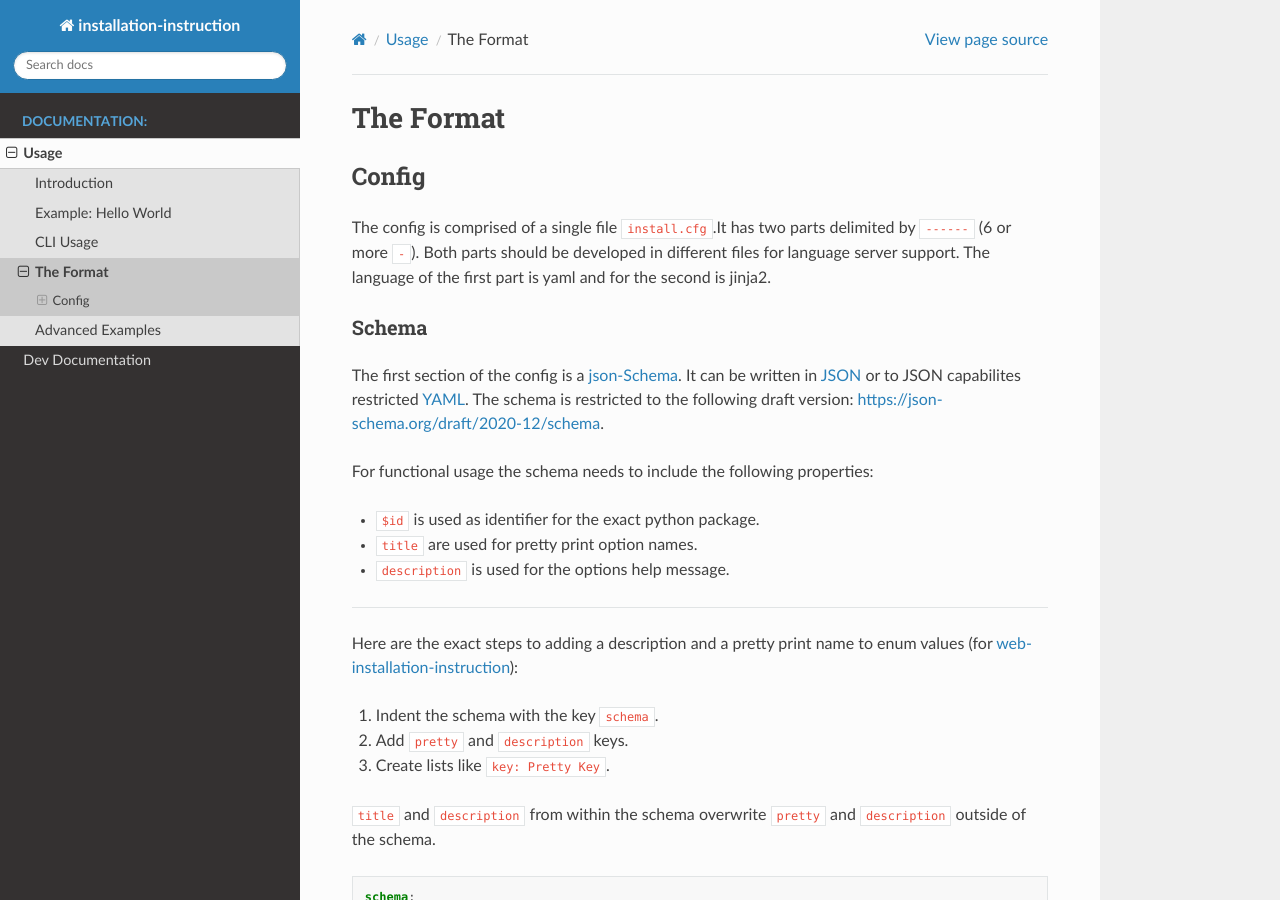
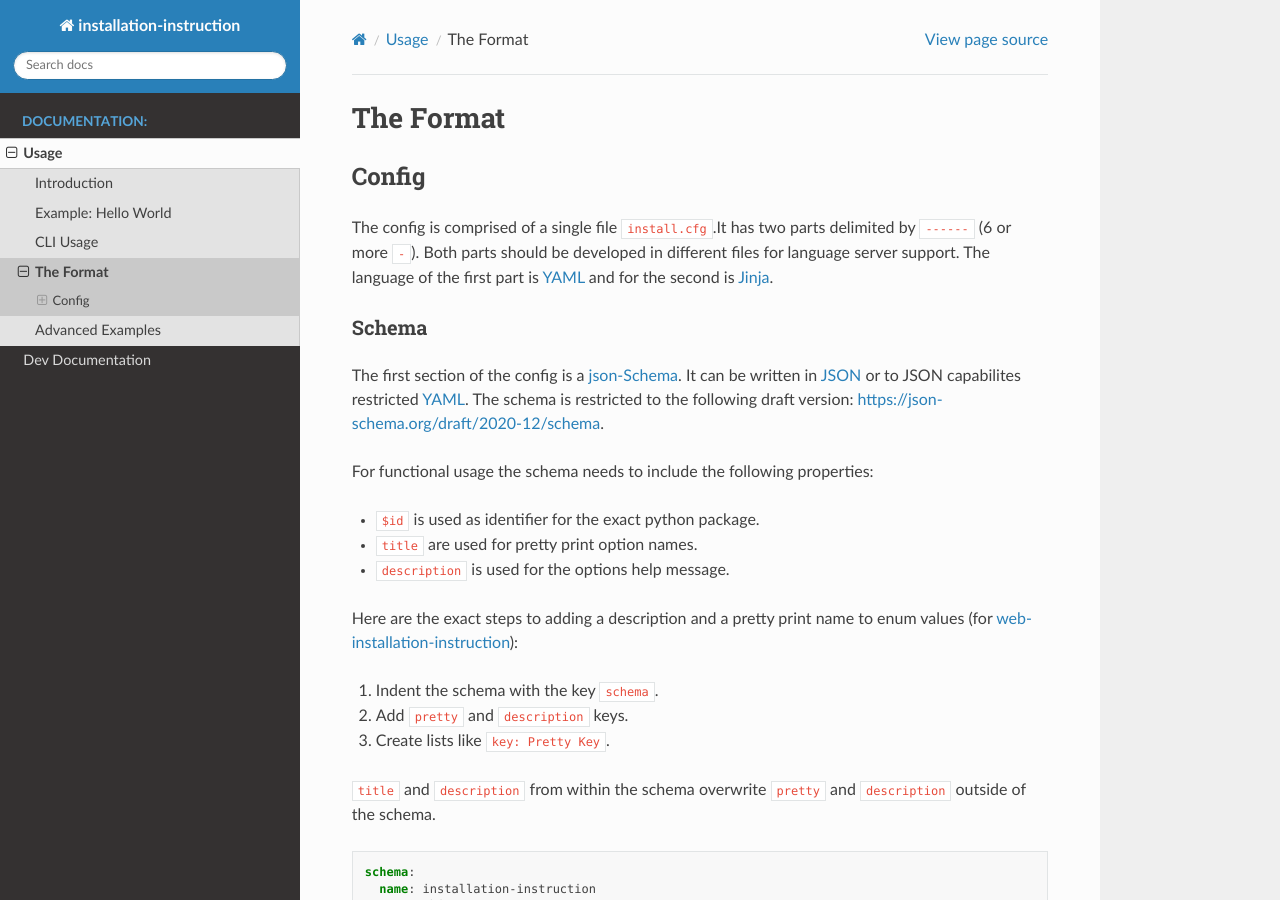
Before and after one commit to instructions-d-installation/installation-instruction, a Sphinx documentation site: the page built from doc/usage_docs/format.md, in a window 1280 px wide and 900 px high. Built offline with Sphinx 7.4.7 and the Read the Docs theme 2.0.0, drawn with Linux system fonts in a browser that asks for light colours.

Commit message:
doc: slight implrovements
Co-authored-by: Timo Ege <TimoEge@online.de>

````diff
--- a/doc/usage_docs/format.md
+++ b/doc/usage_docs/format.md
@@ -3,14 +3,14 @@
 ## Config
 
 The config is comprised of a single file `install.cfg`.It has two parts delimited by `------` (6 or more `-`).
-Both parts should be developed in different files for language server support. The language of the first part is yaml and for the second is jinja2.
+Both parts should be developed in different files for language server support. The language of the first part is [YAML] and for the second is [Jinja].
 
 
 ### Schema
 
-The first section of the config is a [json-Schema](https://json-schema.org/).
-It can be written in [JSON](https://www.json.org/json-en.html) or to JSON capabilites restricted [YAML](https://yaml.org/).
-The schema is restricted to the following draft version: https://json-schema.org/draft/2020-12/schema.
+The first section of the config is a [json-Schema].
+It can be written in [JSON] or to JSON capabilites restricted [YAML].
+The schema is restricted to the following draft version: <https://json-schema.org/draft/2020-12/schema>.
 
 For functional usage the schema needs to include the following properties:
 
@@ -18,7 +18,7 @@ For functional usage the schema needs to include the following properties:
 * `title` are used for pretty print option names.
 * `description` is used for the options help message.
 
----
+
 Here are the exact steps to adding a description and a pretty print name to enum values (for [web-installation-instruction](https://github.com/instructions-d-installation/web-installation-instruction)):
   1. Indent the schema with the key `schema`.
   2. Add `pretty` and `description` keys.
@@ -43,7 +43,7 @@ description:
   pip: Standard python package manager.
 ```
 
----
+
 The schema is tested by the Draft202012Validator from the jsonschema python package.
 
 For the package to set the default os to the running system, give the property which specified the os the name `__os__`.
@@ -54,6 +54,8 @@ __os__:
   - linux
   - macos
 ```
+
+
 ### Jinja template
 
 In the second part of the file a Jinja template is written.
@@ -90,5 +92,8 @@ If you wish to stop the render from within the template you can use the macro `r
     {% endif %}
 {% endif %}
 ```
-❌
-✅
+
+[YAML]: https://yaml.org/
+[JSON]: https://www.json.org/json-en.html
+[Jinja]: https://jinja.palletsprojects.com/en/3.1.x/templates/
+[json-Schema]: https://json-schema.org/
--- a/installation_instruction/__init__.py
+++ b/installation_instruction/__init__.py
@@ -28,5 +28,3 @@ __license__ = metadata.metadata(__package__)["License"]
 del metadata
 
 from installation_instruction.installation_instruction import InstallationInstruction
-import installation_instruction.helpers
-from installation_instruction.get_flags_and_options_from_schema import _get_flags_and_options
````
Also changed, not shown: doc/dev_docs/architecture.md (+6 -0 lines), doc/usage_docs/advanced_examples.md (+2 -2 lines), 1 other file.
